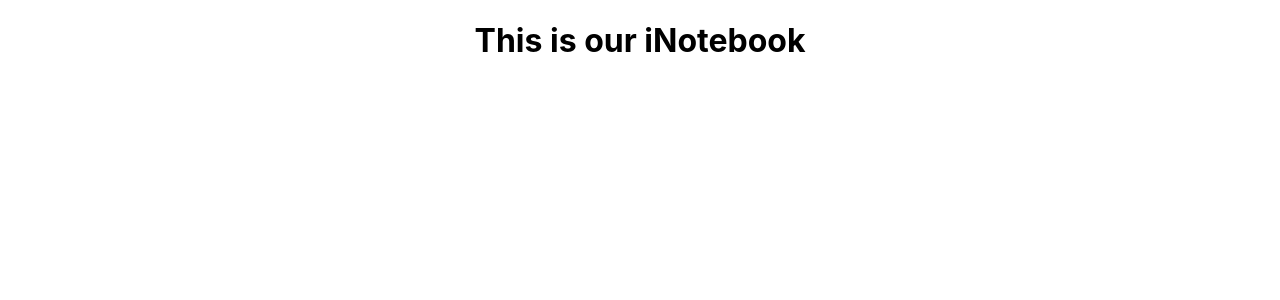
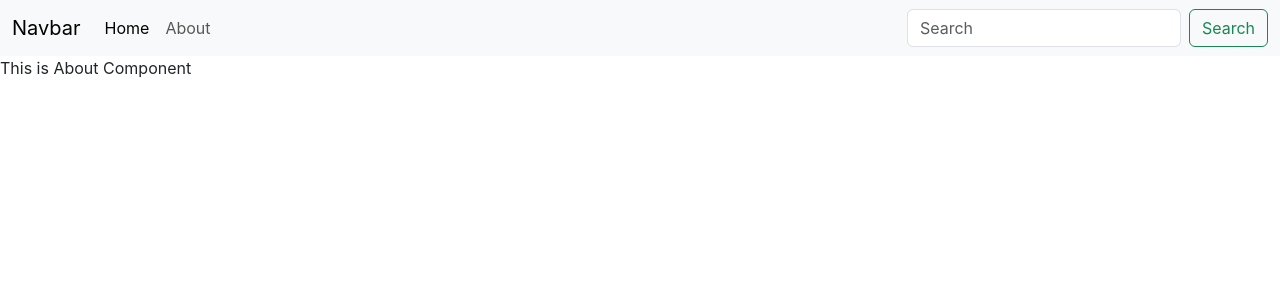
Before and after one commit to kartarSingh02/iNotebook-frontEnd, a React (Create React App) app: page /about in a window 1280 px wide. Shown: the top 300 px of the page. Built offline with nearby package versions, Linux system fonts and the light colour scheme.

Commit message:
added few components

```diff
--- a/public/index.html
+++ b/public/index.html
@@ -10,34 +10,13 @@
       content="Web site created using create-react-app"
     />
     <link rel="apple-touch-icon" href="%PUBLIC_URL%/logo192.png" />
-    <!--
-      manifest.json provides metadata used when your web app is installed on a
-      user's mobile device or desktop. See https://developers.google.com/web/fundamentals/web-app-manifest/
-    -->
     <link rel="manifest" href="%PUBLIC_URL%/manifest.json" />
-    <!--
-      Notice the use of %PUBLIC_URL% in the tags above.
-      It will be replaced with the URL of the `public` folder during the build.
-      Only files inside the `public` folder can be referenced from the HTML.
-
-      Unlike "/favicon.ico" or "favicon.ico", "%PUBLIC_URL%/favicon.ico" will
-      work correctly both with client-side routing and a non-root public URL.
-      Learn how to configure a non-root public URL by running `npm run build`.
-    -->
-    <title>React App</title>
+    <title>iNotes - Secured on Cloud</title>
+    <link href="https://cdn.jsdelivr.net/npm/bootstrap@5.3.2/dist/css/bootstrap.min.css" rel="stylesheet" integrity="sha384-T3c6CoIi6uLrA9TneNEoa7RxnatzjcDSCmG1MXxSR1GAsXEV/Dwwykc2MPK8M2HN" crossorigin="anonymous">
   </head>
   <body>
     <noscript>You need to enable JavaScript to run this app.</noscript>
     <div id="root"></div>
-    <!--
-      This HTML file is a template.
-      If you open it directly in the browser, you will see an empty page.
-
-      You can add webfonts, meta tags, or analytics to this file.
-      The build step will place the bundled scripts into the <body> tag.
-
-      To begin the development, run `npm start` or `yarn start`.
-      To create a production bundle, use `npm run build` or `yarn build`.
-    -->
+    <script src="https://cdn.jsdelivr.net/npm/bootstrap@5.3.2/dist/js/bootstrap.bundle.min.js" integrity="sha384-C6RzsynM9kWDrMNeT87bh95OGNyZPhcTNXj1NW7RuBCsyN/o0jlpcV8Qyq46cDfL" crossorigin="anonymous"></script>
   </body>
 </html>
--- a/src/App.js
+++ b/src/App.js
@@ -1,10 +1,20 @@
 import './App.css';
+import { BrowserRouter as Main, Route, Routes } from 'react-router-dom';
+import Navbar from './components/Navbar';
+import Home from './components/Home';
+import About from './components/About';
 
 function App() {
   return (
-    <div className="App">
-    <h1>This is our iNotebook</h1>
-    </div>
+    <>
+    <Main>
+      <Navbar/>
+      <Routes>
+        <Route exact path="/" element={ <Home/> } />
+        <Route exact path="/about" element={ <About/> } />
+      </Routes>
+    </Main>
+    </>
   );
 }
 
--- /dev/null
+++ b/src/components/About.js
@@ -0,0 +1,11 @@
+import React from 'react'
+
+const About = () => {
+  return (
+    <div>
+        This is About Component
+    </div>
+  )
+}
+
+export default About
--- /dev/null
+++ b/src/components/Home.js
@@ -0,0 +1,9 @@
+import React from 'react'
+
+const Home = () => {
+  return (
+    <div>This is Home Page</div>
+  )
+}
+
+export default Home
--- /dev/null
+++ b/src/components/Navbar.js
@@ -0,0 +1,33 @@
+import React from 'react';
+import { Link } from 'react-router-dom';
+
+const Navbar = () => {
+  return (
+    <div>
+        <nav className="navbar navbar-expand-lg bg-body-tertiary">
+            <div className="container-fluid">
+            <Link className="navbar-brand" to="/">Navbar</Link>
+            <button className="navbar-toggler" type="button" data-bs-toggle="collapse" data-bs-target="#navbarSupportedContent" aria-controls="navbarSupportedContent" aria-expanded="false" aria-label="Toggle navigation">
+            <span className="navbar-toggler-icon"></span>
+            </button>
+            <div className="collapse navbar-collapse" id="navbarSupportedContent">
+            <ul className="navbar-nav me-auto mb-2 mb-lg-0">
+                <li className="nav-item">
+                <Link className="nav-link active" aria-current="page" to="/">Home</Link>
+                </li>
+                <li className="nav-item">
+                <Link className="nav-link" to="/about">About</Link>
+                </li>
+            </ul>
+            <form className="d-flex" role="search">
+                <input className="form-control me-2" type="search" placeholder="Search" aria-label="Search"/>
+                <button className="btn btn-outline-success" type="submit">Search</button>
+            </form>
+            </div>
+            </div>
+    </nav>
+    </div>
+  )
+}
+
+export default Navbar
```
